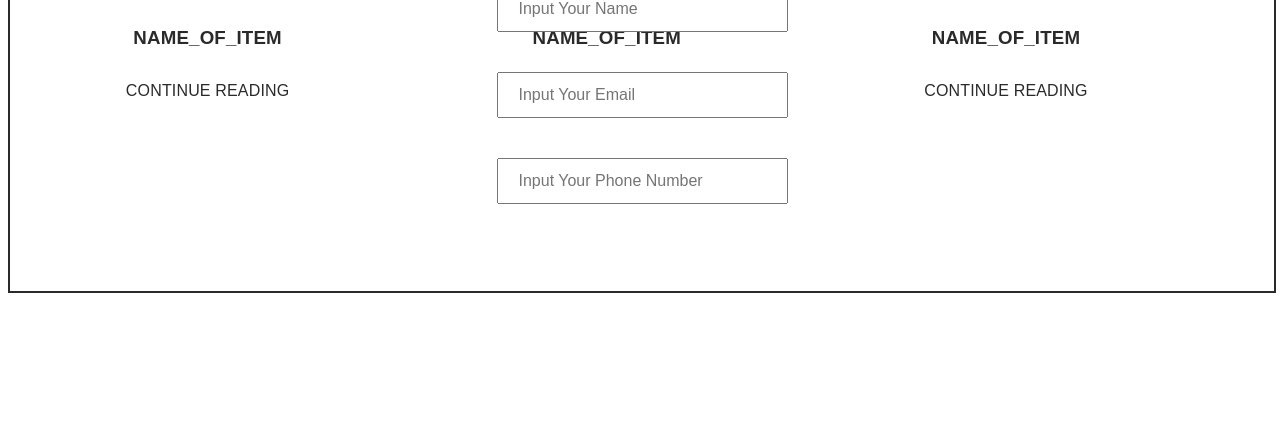
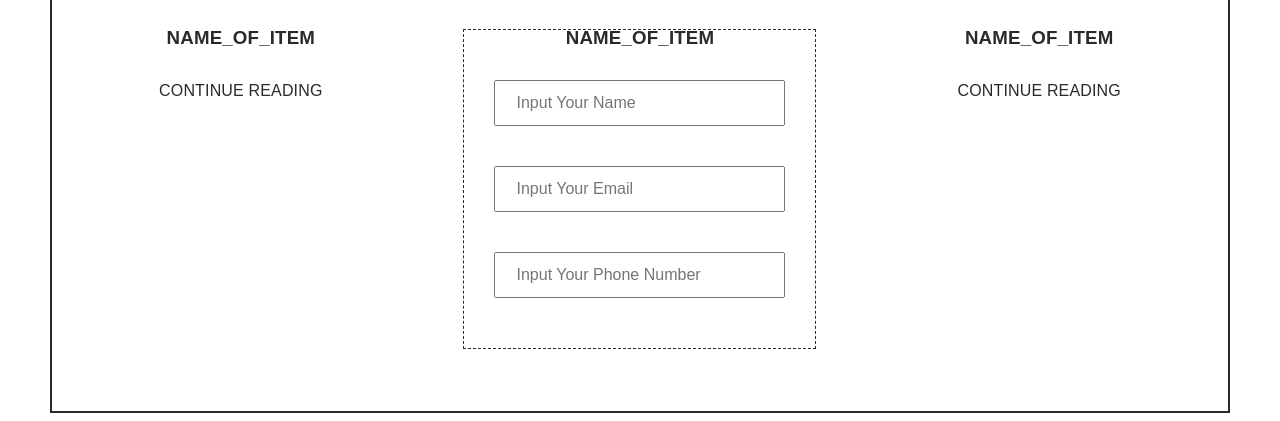
Before and after one commit to pkurjanowicz/jollyjessbakeshop, a Python web app: template templates/homepage.html in a window 1280 px wide. Shown: the part 923-1344 px from the top of the page. Before the commit the page ends 1216 px from the top, so only its background shows below. Run offline with Jinja, Linux system fonts and the light colour scheme; the template is opened without the code that fills it, so the values that code supplies are empty.

Commit message:
formatted CSS on input box

```diff
--- a/static/stylesheet.css
+++ b/static/stylesheet.css
@@ -75,6 +75,7 @@
     flex-wrap: wrap;
     flex-direction: row;
     width: 100%;
+    justify-content: center;
 }
 
 .thumb-post-1 {
@@ -221,21 +222,30 @@
         margin: 10px;
     }
 }
+.contact-form-parent-container {
+    display: flex;
+    align-items: center;
+    justify-content: center;
+}
 
 .contact-form-container {
     display: flex;
-    justify-content: flex-start;
-    width: 100%;
+    justify-content: center;
     flex-direction: column;
-    height: 400px;
+    height: 500px;
     align-items: center;
     border: 2px solid #2a2a2a;
+    width: 93%;
+    margin: 20px 0 0 0;
 }
 
 #form {
     display: flex;
     flex-direction: column;
     align-items: center;
+    border: 1px dashed #2a2a2a;
+    padding: 30px;
+    margin: 0 0 20px 0;
 }
 
 input {
--- a/templates/homepage.html
+++ b/templates/homepage.html
@@ -104,6 +104,7 @@
             </div>
         </article>
     </div>
+    <div class="contact-form-parent-container">
         <div id="submit-contact-info" class="contact-form-container">
             <div>
                 <h2>Submit your info</h2>
@@ -114,6 +115,7 @@
                 <input type="text" placeholder="Input Your Phone Number" id="phone" class="form-fields" autocomplete="off">
             </form>
         </div>
+    </div>
 </body>
 <!-- <script type="text/javascript" src="static/app.js"></script> -->
 </html>
```
Lines whose indentation alone changed are shown as unchanged.
